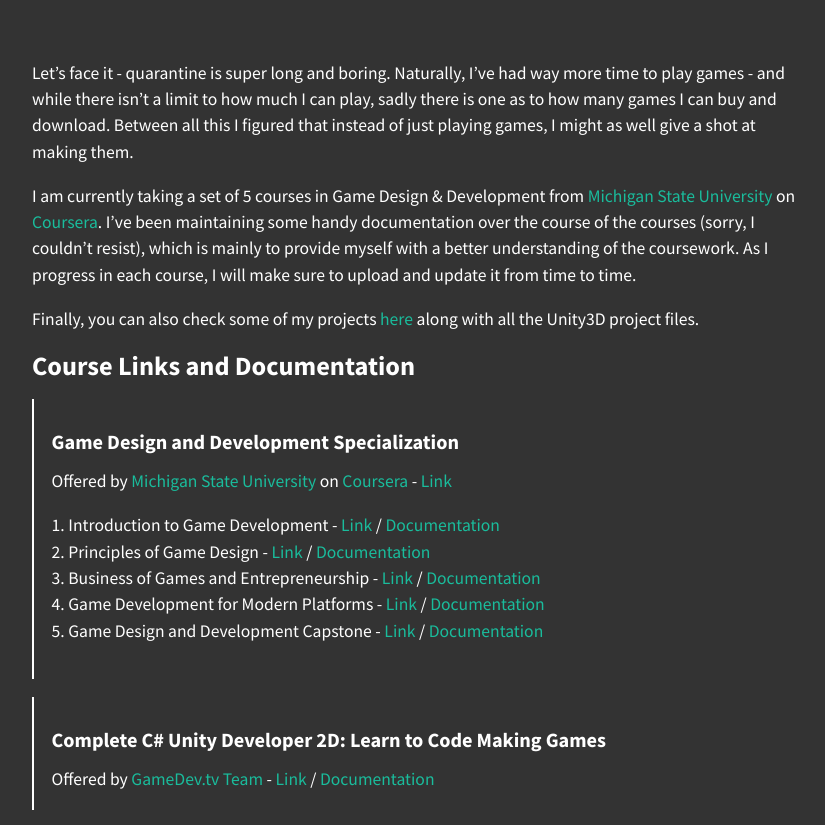
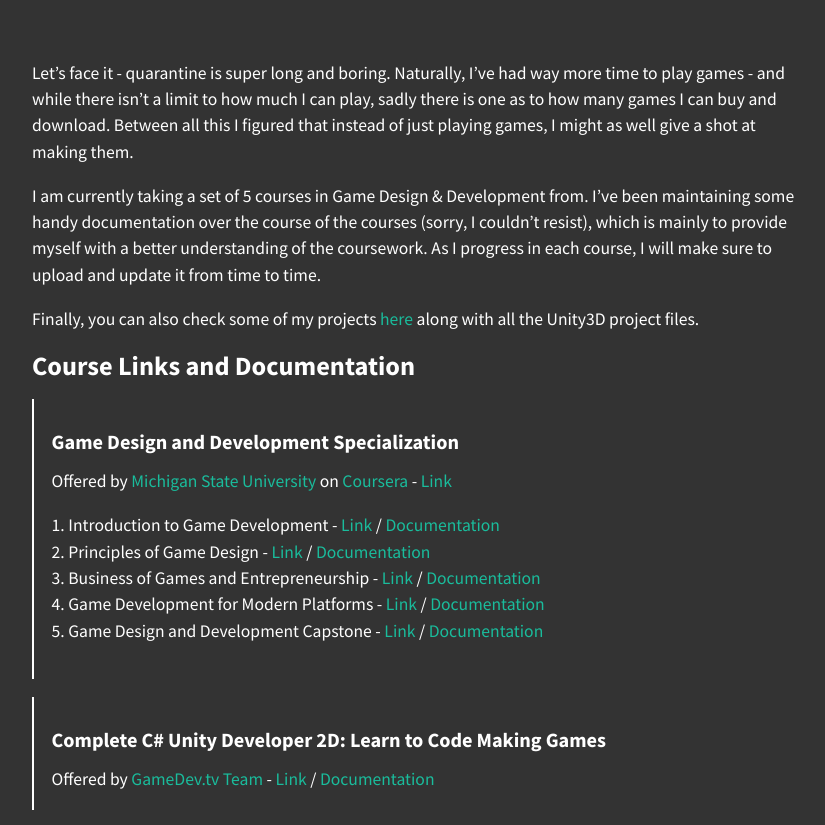
Before and after one commit to omprabhu31/omprabhu31.github.io, a Jekyll site: the page built from gamedev/courses.md, in a window 1280 px wide and 900 px high, scrolled down 345 px, cut to the strip 75-900 px from the top of the window. Shown: the whole strip, without its empty margins (224-1049 px from the left). Built offline with Jekyll 4.4.1, drawn with Linux system fonts in a browser that asks for light colours; nearby versions of some CDN libraries.

Commit message:
project page bug fixes

```diff
--- a/gamedev/courses.md
+++ b/gamedev/courses.md
@@ -8,7 +8,7 @@
 
 Let's face it - quarantine is super long and boring. Naturally, I've had way more time to play games - and while there isn't a limit to how much I can play, sadly there is one as to how many games I can buy and download. Between all this I figured that instead of just playing games, I might as well give a shot at making them.
 
-I am currently taking a set of 5 courses in Game Design & Development from [Michigan State University](https://msu.edu/) on [Coursera](https://www.coursera.org). I've been maintaining some handy documentation over the course of the courses (sorry, I couldn't resist), which is mainly to provide myself with a better understanding of the coursework. As I progress in each course, I will make sure to upload and update it from time to time.
+I am currently taking a set of 5 courses in Game Design & Development from. I've been maintaining some handy documentation over the course of the courses (sorry, I couldn't resist), which is mainly to provide myself with a better understanding of the coursework. As I progress in each course, I will make sure to upload and update it from time to time.
 
 Finally, you can also check some of my projects [here](/gamedev/projects) along with all the Unity3D project files.
 
```
Also changed, not shown: gamedev/projects.md (+2 -0 lines), _posts/2020-07-08-finding-value-beyond-entertainment-in-video-games.md (renamed from _posts/2020-07-07-blog.md).
